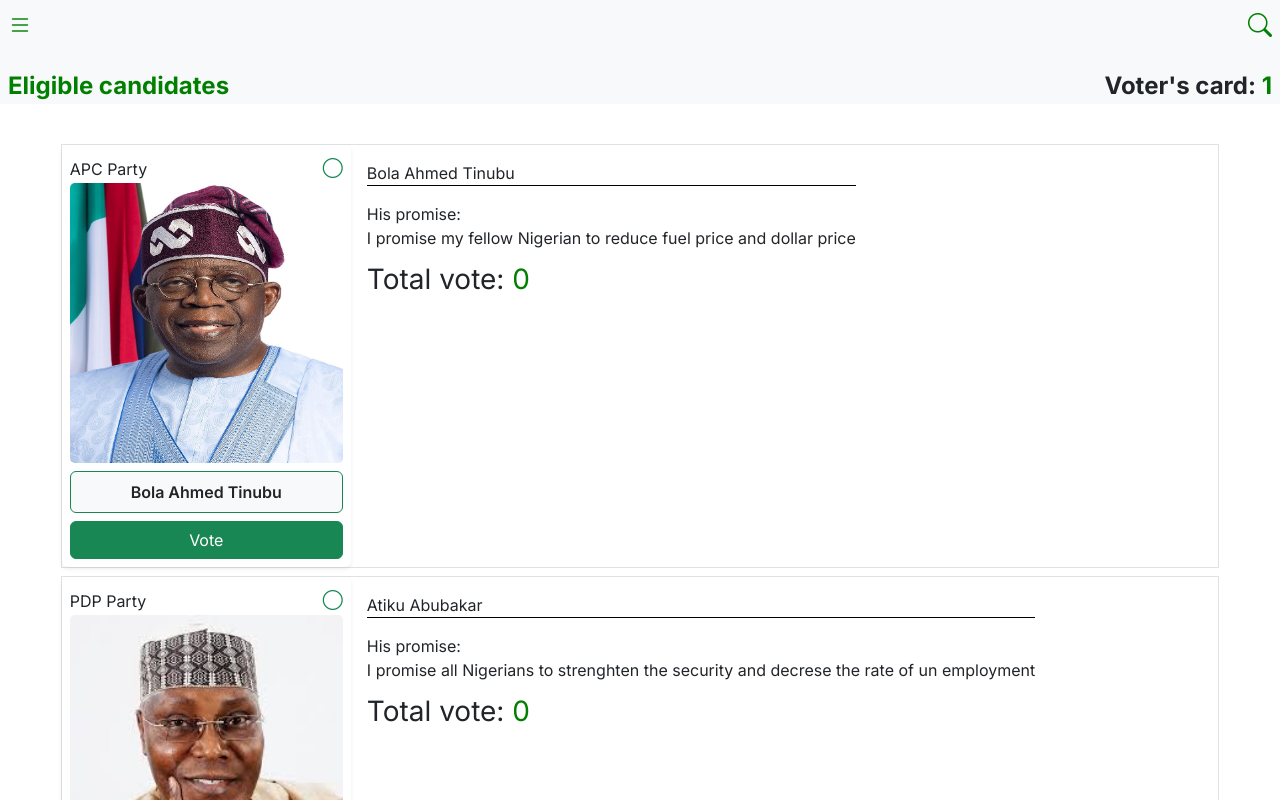
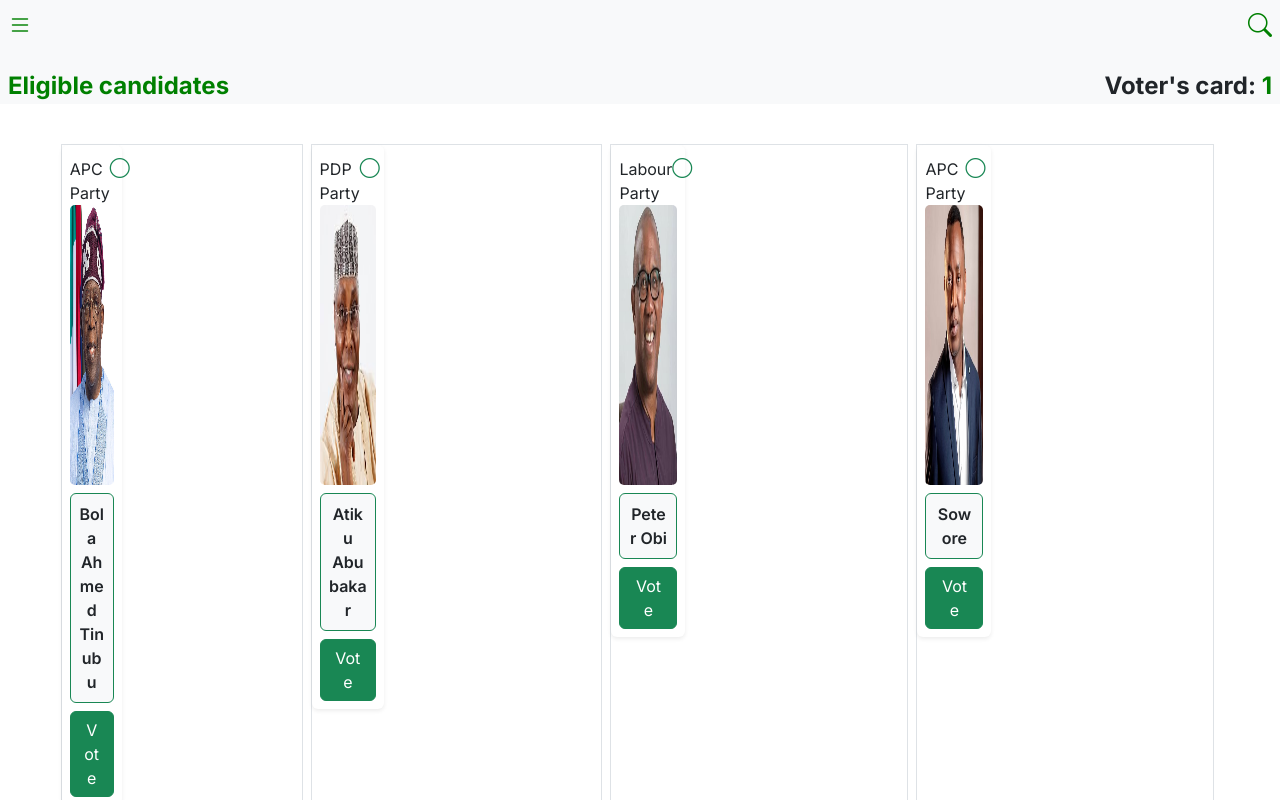
Before and after one commit to shineness0/voting-system, a Next.js app: page /allvote/1/allvote in a window 1280 px wide. Shown: the top 800 px of the page. Built offline with nearby package versions, Linux system fonts and the light colour scheme.

Commit message:
some changes are made

```diff
--- a/src/app/allvote/[id]/allvote/page.jsx
+++ b/src/app/allvote/[id]/allvote/page.jsx
@@ -142,10 +142,10 @@
 
                     {/* <p className='fs-4 fs-md-2 fw-bold px-md-2 border-0' style={themeline}>Eligible Candidates</p> */}
                     <div className="card col-12 col-md-11 bg-transparent border-0 mx-auto">
-                        <div className="gap-2 scroll">
+                        <div className="gap-2 scroll d-flex">
                             {
                                 candidates.map((candidate, i) => (
-                                    <div className="d-flex border mt-2" >
+                                    <div className="border mt-2" >
                                         <div className="card col-11 col-md-3 p-2 mt-2 mt-md-0 border-0 shadow-sm" >
                                             {candidateId == i && loadingStatus ?
                                                 <div className="loading shadow bg-white d-flex align-items-center justify-content-center">
@@ -163,14 +163,6 @@
                                             <div className='mt-2'>
                                                 <button className='w-100 btn btn-success' onClick={() => { selectCandidate(i) }}>Vote</button>
                                             </div>
-                                        </div>
-                                        <div className="resutl-box p-3">
-                                            <p className='border-bottom border-black'>{candidate.fullname}</p>
-                                            <span>His promise: </span> <br />
-                                            <span>{candidate.promise}</span>
-                                        <div className="vote-box mt-2">
-                                            <p className='fs-3'>Total vote: <span className="border-0" style={themeline}>{countVotes(candidate.party)}</span></p>
-                                        </div>
                                         </div>
                                     </div>
                                 ))
```
